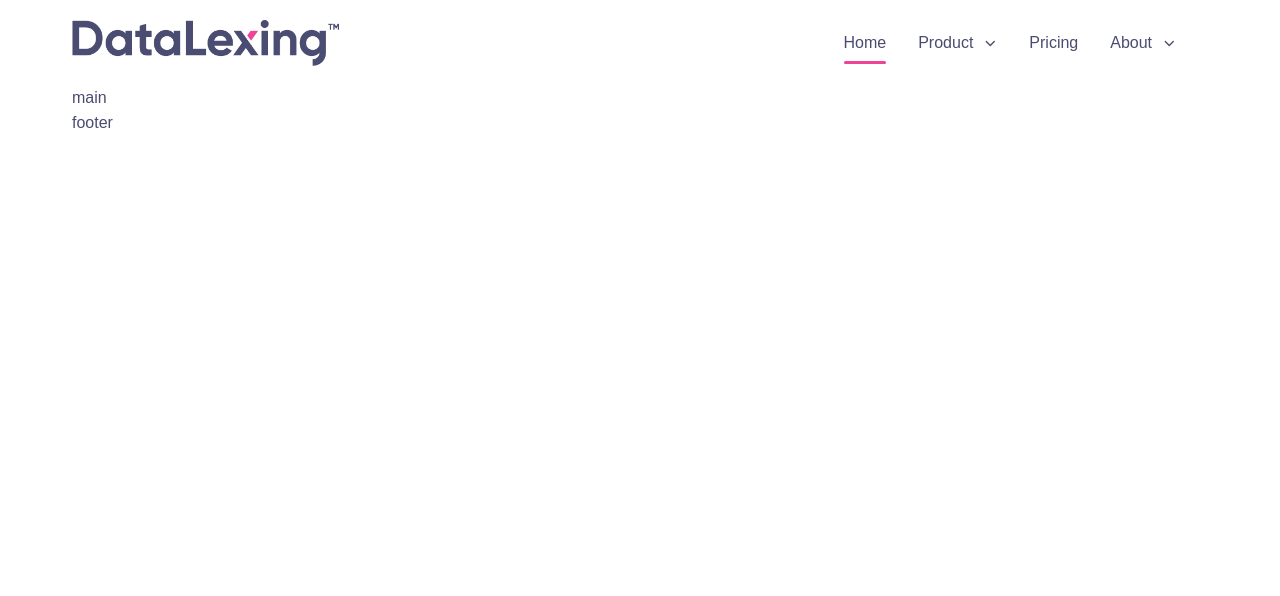
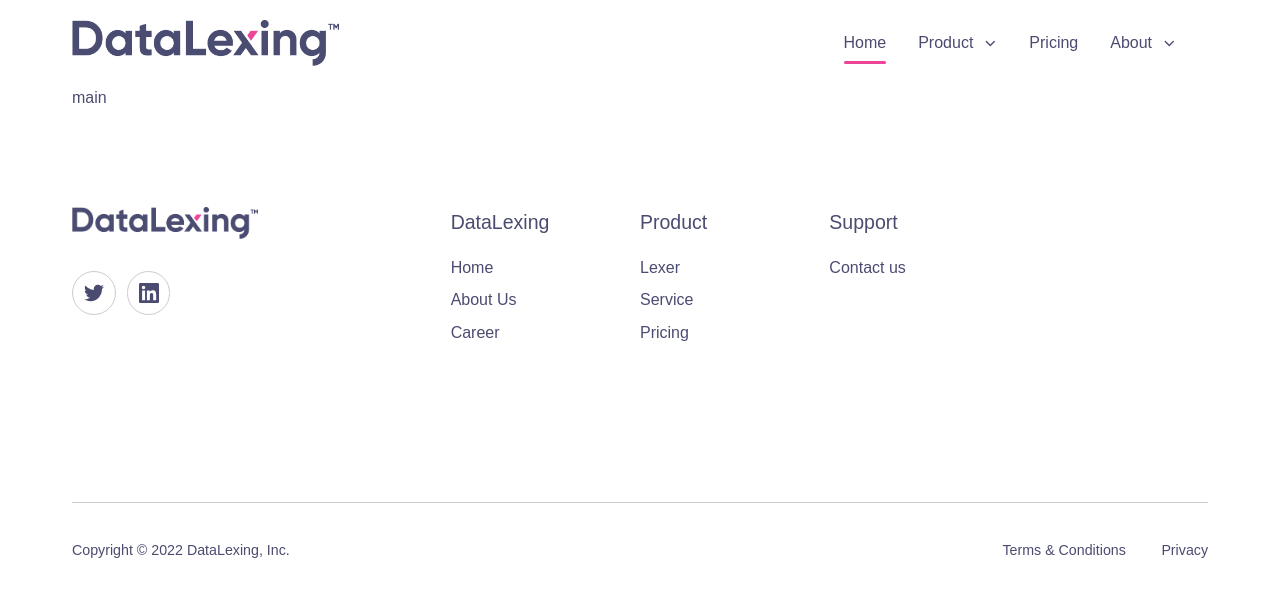
Before and after one commit to nelsonoftrafalgar/graphcms-nextjs, a Next.js app: page / in a window 1280 px wide. Shown: the top 596 px of the page. Built offline with nearby package versions, Linux system fonts and the light colour scheme.

Commit message:
add footer

```diff
--- /dev/null
+++ b/layout/Footer.tsx
@@ -0,0 +1,59 @@
+import Image from 'next/image'
+import Link from 'next/link'
+import { footerMenuData } from 'utils/footerMenuData'
+import styles from 'styles/layout/Footer.module.scss'
+
+const Footer = () => {
+  return (
+    <footer>
+      <div className={styles.footer_wrapper}>
+        <div className={styles.item}>
+          <Link href="/">
+            <a>
+              <div className={styles.logo_container}>
+                <Image src="/images/logo.webp" alt="logo" priority layout="fill" objectFit="contain" />
+              </div>
+            </a>
+          </Link>
+          <div className={styles.social_logo_container}>
+            <div className={styles.social_logo}>
+              <Image src="/icons/twitter.svg" alt="twitter" width={20} height={20} />
+            </div>
+            <div className={styles.social_logo}>
+              <Image src="/icons/linkedin.svg" alt="linkedin" width={20} height={20} />
+            </div>
+          </div>
+        </div>
+        {footerMenuData.map(({ title, links }) => (
+          <div key={title} className={styles.item}>
+            <ul>
+              <li className={styles.links_title}>{title}</li>
+              {links.map(({ title, href }) => (
+                <li key={title} className={styles.link}>
+                  <Link href={href}>
+                    <a>{title}</a>
+                  </Link>
+                </li>
+              ))}
+            </ul>
+          </div>
+        ))}
+      </div>
+      <div className={styles.subfooter}>
+        <div className={styles.subfooter_item}>
+          <p>Copyright © 2022 DataLexing, Inc.</p>
+        </div>
+        <div className={styles.subfooter_item}>
+          <Link href="/terms_conditions">
+            <a>Terms & Conditions</a>
+          </Link>
+          <Link href="/privacy">
+            <a>Privacy</a>
+          </Link>
+        </div>
+      </div>
+    </footer>
+  )
+}
+
+export default Footer
--- a/layout/Layout.tsx
+++ b/layout/Layout.tsx
@@ -1,5 +1,6 @@
 import { FC, PropsWithChildren } from 'react'
 
+import Footer from 'layout/Footer'
 import Header from 'layout/Header'
 import styles from 'styles/Shared.module.scss'
 
@@ -8,6 +9,7 @@ const Layout: FC<PropsWithChildren> = ({ children }) => {
     <div className={styles.container}>
       <Header />
       {children}
+      <Footer />
     </div>
   )
 }
--- a/pages/index.tsx
+++ b/pages/index.tsx
@@ -1,12 +1,7 @@
 import type { NextPage } from 'next'
 
 const Home: NextPage = () => {
-  return (
-    <>
-      <main>main</main>
-      <footer>footer</footer>
-    </>
-  )
+  return <main>main</main>
 }
 
 export default Home
--- a/styles/colors.scss
+++ b/styles/colors.scss
@@ -1,9 +1,9 @@
 $purple: #4b4b71;
 $light: #ffffff;
 $pink: #ee4498;
-$divider: #ccc;
+$grey: #ccc;
 $subnav_item_hover: #f2f2f2;
 
-$subnav_divider: $divider;
+$subnav_divider: $grey;
 
 $box-shadow: 0px 32px 64px rgba(75, 75, 113, 0.05), 0px 16px 32px rgba(75, 75, 113, 0.05);
--- a/styles/layout/Footer.module.scss
+++ b/styles/layout/Footer.module.scss
@@ -0,0 +1,101 @@
+@use '/styles/mixins';
+@use '/styles/colors';
+
+.footer_wrapper {
+  padding: 6rem 0 3.89rem 0;
+  display: grid;
+  grid-template-columns: repeat(6, 1fr);
+  grid-template-rows: auto;
+
+  grid-template-areas:
+    'a a a a a a'
+    'b b b c c c'
+    'd d d d d d';
+
+  @include mixins.md {
+    grid-template-areas:
+      'a a a a a a'
+      'b b c c d d';
+  }
+
+  @include mixins.xl {
+    grid-template-areas: 'a a b c d d';
+  }
+}
+
+$items: a, b, c, d;
+
+@for $i from 1 through length($items) {
+  .item:nth-child(#{$i}) {
+    grid-area: nth($items, $i);
+  }
+}
+
+.item {
+  min-height: 12.5rem;
+}
+
+.logo_container {
+  width: 11.6rem;
+  height: 2rem;
+  position: relative;
+}
+
+.social_logo_container {
+  display: flex;
+  margin-top: 2rem;
+}
+
+.social_logo {
+  display: flex;
+  justify-content: center;
+  width: 2.73rem;
+  height: 2.73rem;
+  border: 1px solid colors.$grey;
+  border-radius: 3.12rem;
+  pad: 1rem;
+
+  &:first-child {
+    margin-right: 0.7rem;
+  }
+}
+
+.links_title {
+  font-size: 1.22rem;
+  margin-bottom: 1.11rem;
+}
+
+.link {
+  margin-bottom: 0.5rem;
+}
+
+.subfooter {
+  border-top: 1px solid colors.$grey;
+  width: 100%;
+  height: 8rem;
+  font-size: 0.89rem;
+  display: flex;
+  flex-direction: column;
+  justify-content: center;
+  margin: 2rem 0;
+
+  @include mixins.md {
+    margin: 2rem 0 3rem 0;
+    height: 6rem;
+    justify-content: space-between;
+    align-items: center;
+    flex-direction: row;
+  }
+}
+
+.subfooter_item {
+  margin: 0.5rem 0;
+
+  a {
+    margin: 0 2.22rem 0 0;
+
+    @include mixins.md {
+      margin: 0 0 0 2.22rem;
+    }
+  }
+}
--- a/styles/layout/MobileNav.module.scss
+++ b/styles/layout/MobileNav.module.scss
@@ -52,7 +52,7 @@
 
 .list > li {
   &:last-child {
-    border-bottom: 1px solid colors.$divider;
+    border-bottom: 1px solid colors.$grey;
   }
 }
 
@@ -80,7 +80,7 @@
   align-items: center;
   width: 100%;
   height: 4rem;
-  border-top: 1px solid colors.$divider;
+  border-top: 1px solid colors.$grey;
   padding-left: 1rem;
   background: colors.$light;
   position: relative;
--- /dev/null
+++ b/utils/footerMenuData.ts
@@ -0,0 +1,22 @@
+export const footerMenuData = [
+  {
+    title: 'DataLexing',
+    links: [
+      { title: 'Home', href: '/' },
+      { title: 'About Us', href: '/about-us' },
+      { title: 'Career', href: '/career' }
+    ]
+  },
+  {
+    title: 'Product',
+    links: [
+      { title: 'Lexer', href: '/features' },
+      { title: 'Service', href: '/service' },
+      { title: 'Pricing', href: '/pricing' }
+    ]
+  },
+  {
+    title: 'Support',
+    links: [{ title: 'Contact us', href: '/contact-us' }]
+  }
+]
```
Also changed, not shown: public/icons/linkedin.svg, public/icons/twitter.svg.
